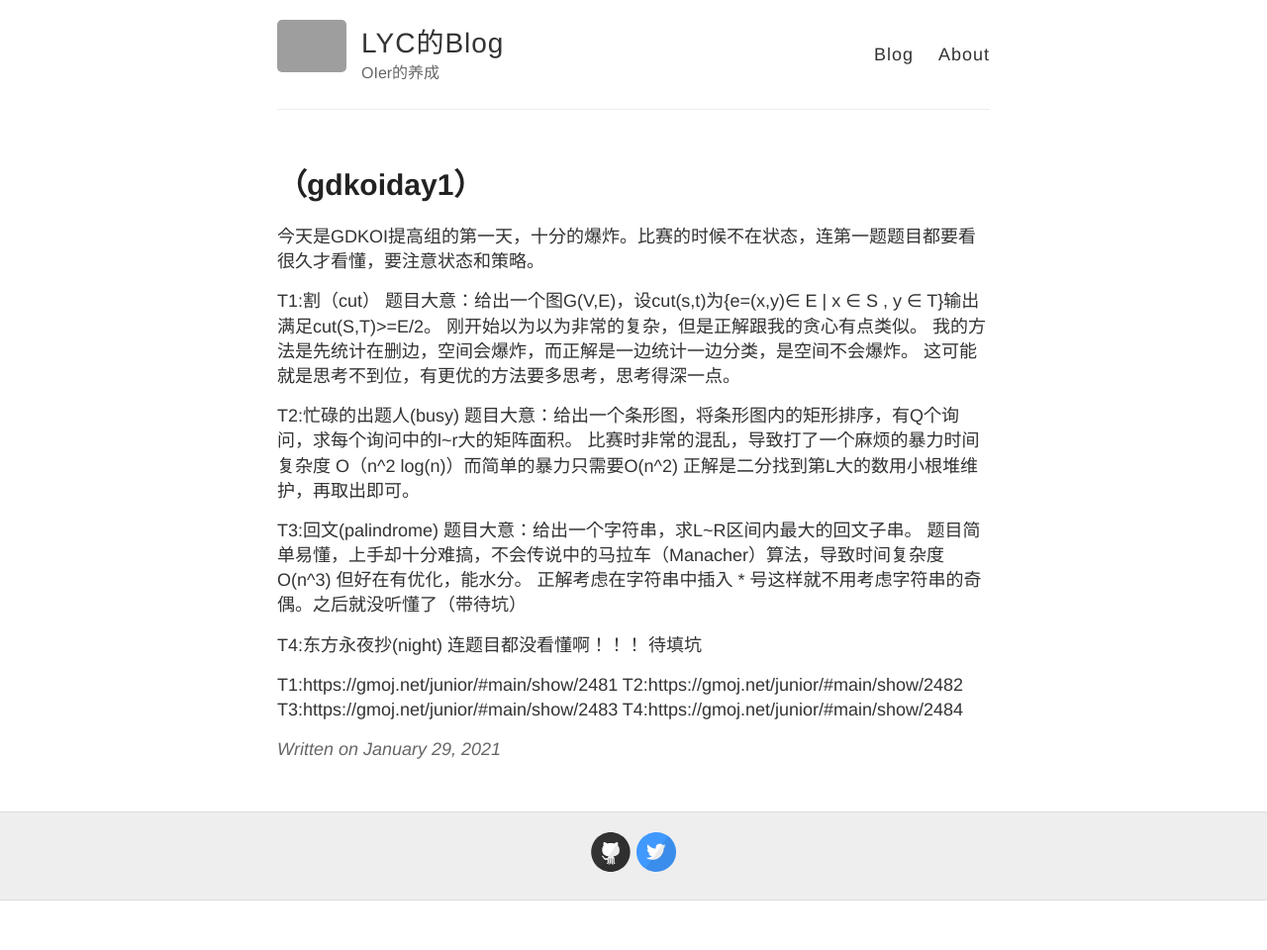
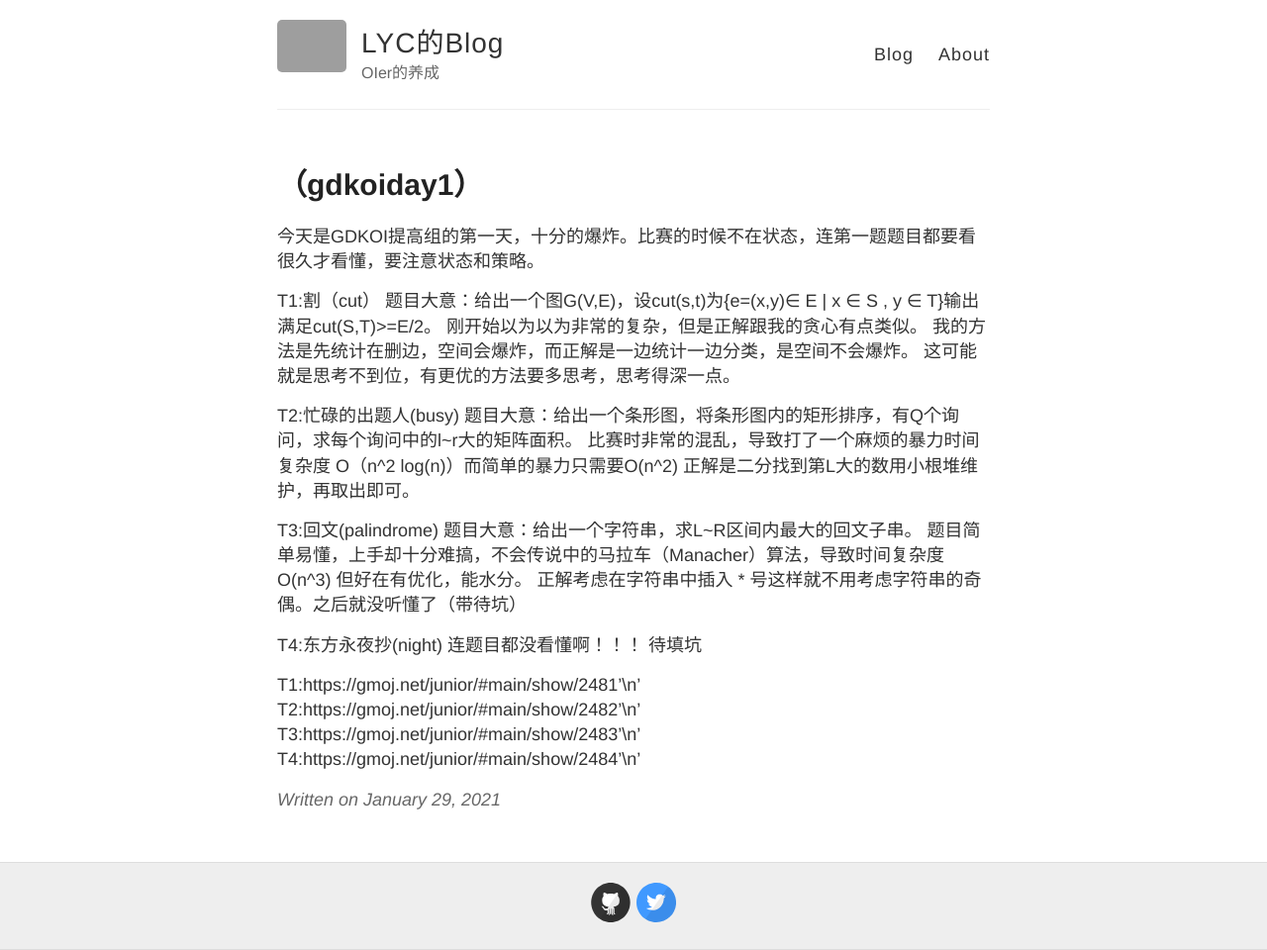
Before and after one commit to IchengU/IchengU.github.io, a Jekyll site: the page built from _posts/2021-1-29-（GDKOIDay1）.md, in a window 1280 px wide. Shown: the whole page at 99% size. Built offline with Jekyll 4.4.1, drawn with Linux system fonts in a browser that asks for light colours; our own code applies the rules of GitHub Pages for plain Markdown files; before the commit the page ends 910 px from its top, so only the background shows below that; grey boxes are pictures that could not be loaded.

```diff
--- a/_posts/2021-1-29-（GDKOIDay1）.md
+++ b/_posts/2021-1-29-（GDKOIDay1）.md
@@ -20,7 +20,7 @@ T4:东方永夜抄(night)
 连题目都没看懂啊！！！
 待填坑
 
-T1:https://gmoj.net/junior/#main/show/2481
-T2:https://gmoj.net/junior/#main/show/2482
-T3:https://gmoj.net/junior/#main/show/2483
-T4:https://gmoj.net/junior/#main/show/2484
+T1:https://gmoj.net/junior/#main/show/2481'\n'
+T2:https://gmoj.net/junior/#main/show/2482'\n'
+T3:https://gmoj.net/junior/#main/show/2483'\n'
+T4:https://gmoj.net/junior/#main/show/2484'\n'
```
